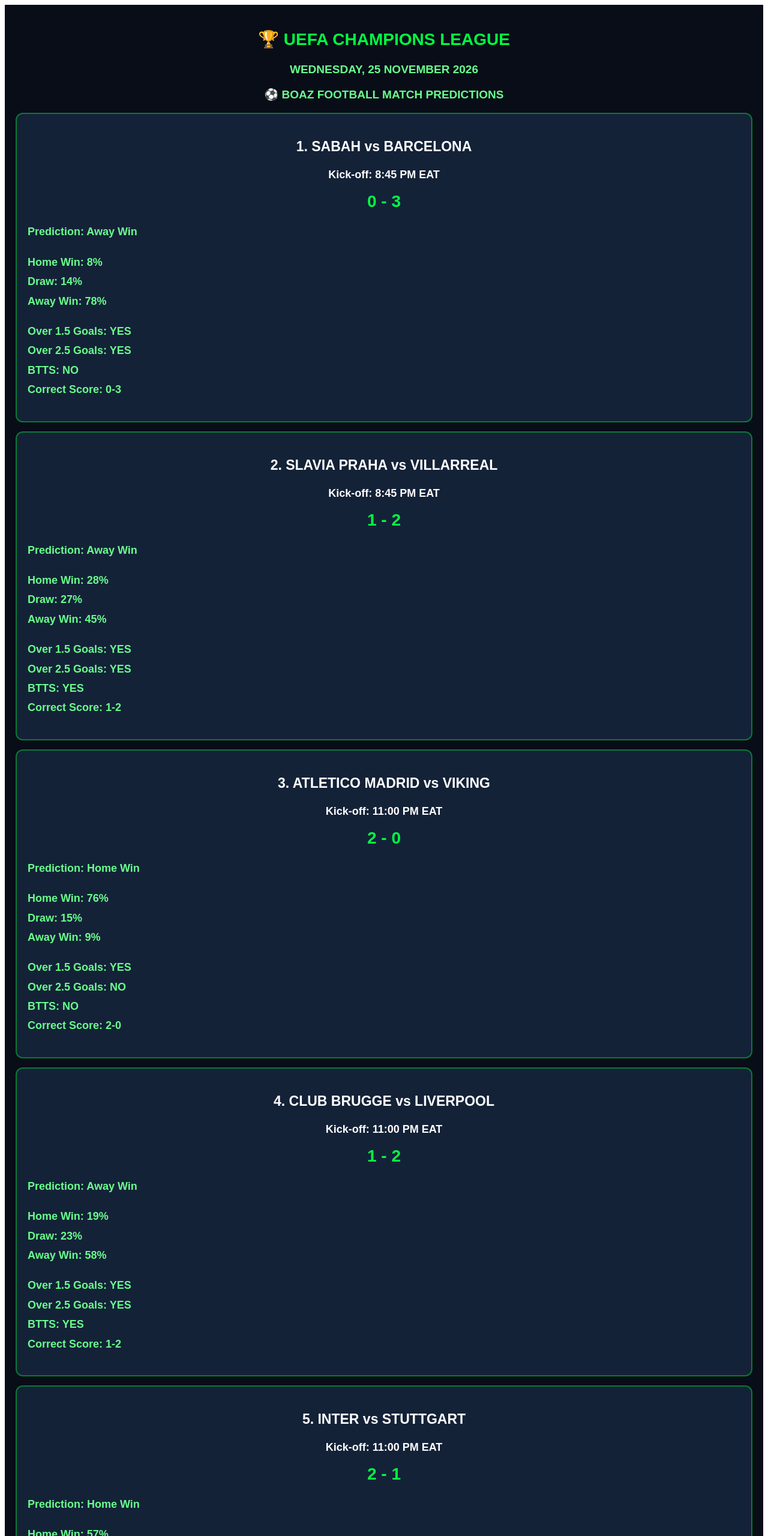
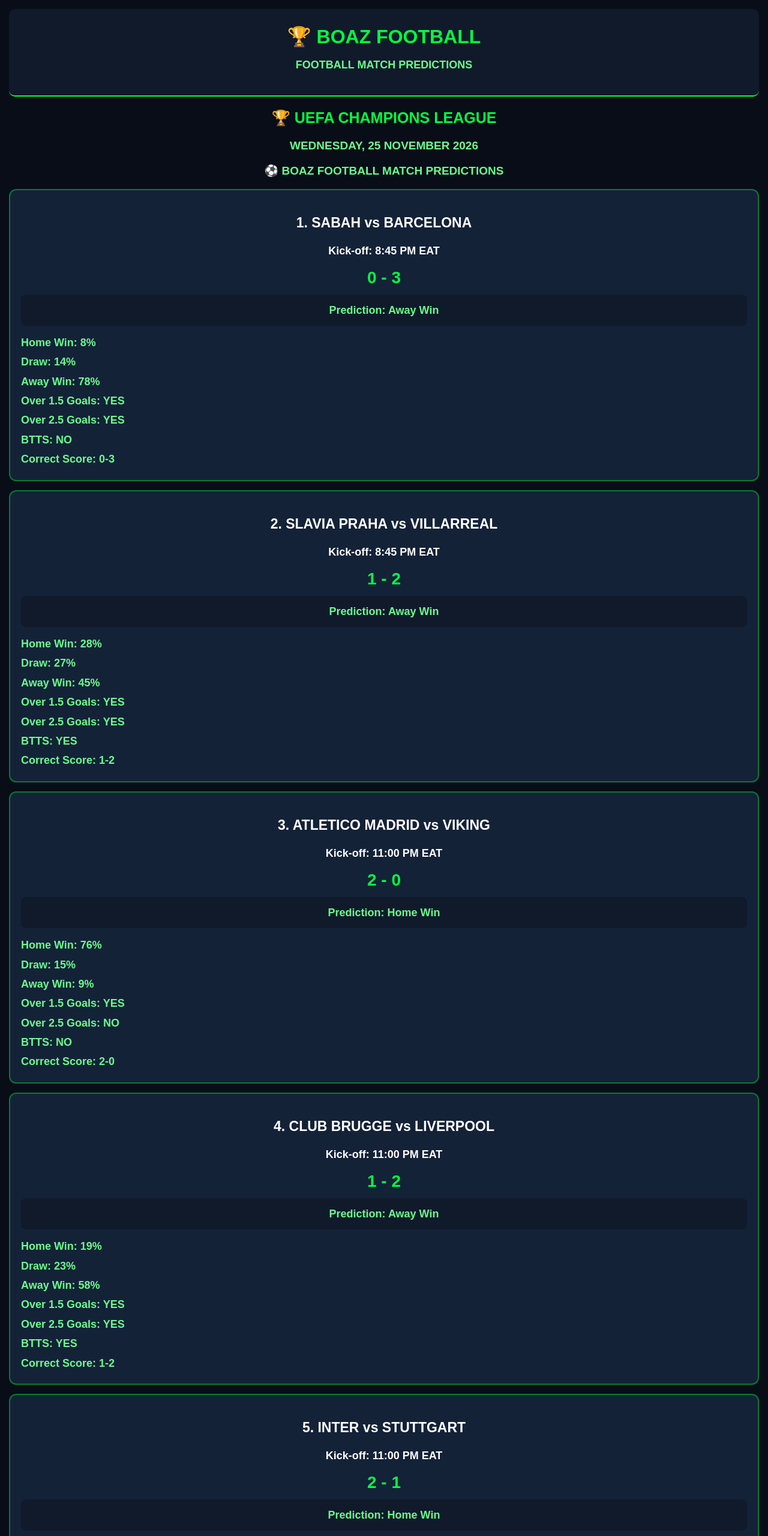
Before and after one commit to boazarenah-cell/boaz-foatball-site-2026, a plain HTML site: page index.html in a window 1280 px wide. Shown: the top 2560 px of the page at 60% size. Drawn offline with Linux system fonts and the light colour scheme.

```diff
--- a/index.html
+++ b/index.html
@@ -1,35 +1,59 @@
 
-<!-- =========================================
-     BOAZ FOOTBALL - UEFA CHAMPIONS LEAGUE
-     WEDNESDAY 25 NOVEMBER 2026
-========================================= -->
-
-<section id="boaz-champions">
+<!DOCTYPE html>
+<html lang="en">
+<head>
+<meta charset="UTF-8">
+<meta name="viewport" content="width=device-width, initial-scale=1.0">
+<title>BOAZ FOOTBALL - Champions League Predictions</title>
 
 <style>
-#boaz-champions {
+* {
+  box-sizing: border-box;
+}
+
+body {
   background: #080d18;
   color: #ffffff;
   font-family: Arial, sans-serif;
-    padding: 18px;
   font-size: 18px;
+  margin: 0;
+  padding: 15px;
 }
 
-#boaz-champions h2 {
-    color: #00ff41;
+header {
+  background: #101a2b;
+  border-bottom: 2px solid #00ff41;
+  padding: 22px 12px;
   text-align: center;
-    font-size: 28px;
-    font-weight: 900;
+  border-radius: 10px;
 }
 
-#boaz-champions .date {
+header h1 {
+  color: #00ff41;
+  font-size: 32px;
+  font-weight: 900;
+  margin: 5px;
+}
+
+header p {
   color: #69ff8c;
-    text-align: center;
-    font-size: 19px;
   font-weight: bold;
 }
 
-#boaz-champions .match-card {
+h2 {
+  color: #00ff41;
+  text-align: center;
+  font-size: 25px;
+}
+
+.date {
+  color: #69ff8c;
+  text-align: center;
+  font-weight: bold;
+  font-size: 19px;
+}
+
+.match-card {
   background: #142238;
   border: 2px solid #087a35;
   border-radius: 12px;
@@ -37,21 +61,15 @@
   margin: 15px 0;
 }
 
-#boaz-champions .match-card h3 {
+.match-card h3,
+.match-card .teams {
   color: #ffffff;
   font-size: 23px;
   font-weight: 900;
   text-align: center;
 }
 
-#boaz-champions .teams {
-    color: #ffffff;
-    font-size: 21px;
-    font-weight: 900;
-    text-align: center;
-}
-
-#boaz-champions .score {
+.score {
   color: #00ff41;
   font-size: 28px;
   font-weight: 900;
@@ -59,213 +77,258 @@
   margin: 12px;
 }
 
-#boaz-champions .prediction,
-#boaz-champions .odds,
-#boaz-champions .stats {
+.kickoff {
+  color: #ffffff;
+  text-align: center;
+  font-weight: bold;
+}
+
+.prediction,
+.odds,
+.stats {
   color: #69ff8c;
   font-size: 18px;
   font-weight: bold;
   line-height: 1.8;
 }
 
-#boaz-champions .kickoff {
-    color: #ffffff;
+.prediction {
   text-align: center;
-    font-weight: bold;
+  background: #101a2b;
+  padding: 10px;
+  border-radius: 8px;
+  margin: 12px 0;
 }
 
-#boaz-champions .contact {
+footer {
+  background: #101a2b;
+  border: 2px solid #087a35;
+  border-radius: 12px;
+  padding: 22px 12px;
   text-align: center;
-    background: #101a2b;
-    border: 2px solid #00ff41;
-    border-radius: 12px;
-    padding: 18px;
   margin-top: 25px;
 }
 
-#boaz-champions .contact a {
-    color: #00ff41;
+.whatsapp {
+  display: block;
+  background: #00ff41;
+  color: #080d18;
   font-size: 21px;
   font-weight: 900;
   text-decoration: none;
+  padding: 16px 10px;
+  border-radius: 10px;
+  margin: 18px auto;
+  max-width: 420px;
+  text-align: center;
 }
+
+.whatsapp:active {
+  background: #69ff8c;
+}
+
+.disclaimer {
+  color: #69ff8c;
+  font-size: 15px;
+  line-height: 1.6;
+}
+
 </style>
+</head>
+
+<body>
+
+<header>
+<h1>🏆 BOAZ FOOTBALL</h1>
+<p>FOOTBALL MATCH PREDICTIONS</p>
+</header>
 
 <h2>🏆 UEFA CHAMPIONS LEAGUE</h2>
 
-<p class="date">
-WEDNESDAY, 25 NOVEMBER 2026
-</p>
+<p class="date">WEDNESDAY, 25 NOVEMBER 2026</p>
 
-<p class="date">
-⚽ BOAZ FOOTBALL MATCH PREDICTIONS
-</p>
+<p class="date">⚽ BOAZ FOOTBALL MATCH PREDICTIONS</p>
 
-<!-- MATCH 1 -->
 <div class="match-card">
 <h3>1. SABAH vs BARCELONA</h3>
 <p class="kickoff">Kick-off: 8:45 PM EAT</p>
-<p class="score">0 - 3</p>
-<p class="prediction">Prediction: Away Win</p>
-<p class="odds">Home Win: 8%<br>
+<div class="score">0 - 3</div>
+<div class="prediction">Prediction: Away Win</div>
+<div class="odds">
+Home Win: 8%<br>
 Draw: 14%<br>
-Away Win: 78%</p>
-<p class="stats">
+Away Win: 78%
+</div>
+<div class="stats">
 Over 1.5 Goals: YES<br>
 Over 2.5 Goals: YES<br>
 BTTS: NO<br>
 Correct Score: 0-3
-</p>
+</div>
 </div>
 
-<!-- MATCH 2 -->
 <div class="match-card">
 <h3>2. SLAVIA PRAHA vs VILLARREAL</h3>
 <p class="kickoff">Kick-off: 8:45 PM EAT</p>
-<p class="score">1 - 2</p>
-<p class="prediction">Prediction: Away Win</p>
-<p class="odds">Home Win: 28%<br>
+<div class="score">1 - 2</div>
+<div class="prediction">Prediction: Away Win</div>
+<div class="odds">
+Home Win: 28%<br>
 Draw: 27%<br>
-Away Win: 45%</p>
-<p class="stats">
+Away Win: 45%
+</div>
+<div class="stats">
 Over 1.5 Goals: YES<br>
 Over 2.5 Goals: YES<br>
 BTTS: YES<br>
 Correct Score: 1-2
-</p>
+</div>
 </div>
 
-<!-- MATCH 3 -->
 <div class="match-card">
 <h3>3. ATLETICO MADRID vs VIKING</h3>
 <p class="kickoff">Kick-off: 11:00 PM EAT</p>
-<p class="score">2 - 0</p>
-<p class="prediction">Prediction: Home Win</p>
-<p class="odds">Home Win: 76%<br>
+<div class="score">2 - 0</div>
+<div class="prediction">Prediction: Home Win</div>
+<div class="odds">
+Home Win: 76%<br>
 Draw: 15%<br>
-Away Win: 9%</p>
-<p class="stats">
+Away Win: 9%
+</div>
+<div class="stats">
 Over 1.5 Goals: YES<br>
 Over 2.5 Goals: NO<br>
 BTTS: NO<br>
 Correct Score: 2-0
-</p>
+</div>
 </div>
 
-<!-- MATCH 4 -->
 <div class="match-card">
 <h3>4. CLUB BRUGGE vs LIVERPOOL</h3>
 <p class="kickoff">Kick-off: 11:00 PM EAT</p>
-<p class="score">1 - 2</p>
-<p class="prediction">Prediction: Away Win</p>
-<p class="odds">Home Win: 19%<br>
+<div class="score">1 - 2</div>
+<div class="prediction">Prediction: Away Win</div>
+<div class="odds">
+Home Win: 19%<br>
 Draw: 23%<br>
-Away Win: 58%</p>
-<p class="stats">
+Away Win: 58%
+</div>
+<div class="stats">
 Over 1.5 Goals: YES<br>
 Over 2.5 Goals: YES<br>
 BTTS: YES<br>
 Correct Score: 1-2
-</p>
+</div>
 </div>
 
-<!-- MATCH 5 -->
 <div class="match-card">
 <h3>5. INTER vs STUTTGART</h3>
 <p class="kickoff">Kick-off: 11:00 PM EAT</p>
-<p class="score">2 - 1</p>
-<p class="prediction">Prediction: Home Win</p>
-<p class="odds">Home Win: 57%<br>
+<div class="score">2 - 1</div>
+<div class="prediction">Prediction: Home Win</div>
+<div class="odds">
+Home Win: 57%<br>
 Draw: 24%<br>
-Away Win: 19%</p>
-<p class="stats">
+Away Win: 19%
+</div>
+<div class="stats">
 Over 1.5 Goals: YES<br>
 Over 2.5 Goals: YES<br>
 BTTS: YES<br>
 Correct Score: 2-1
-</p>
+</div>
 </div>
 
-<!-- MATCH 6 -->
 <div class="match-card">
 <h3>6. SHAKHTAR DONETSK vs FENERBAHCE</h3>
 <p class="kickoff">Kick-off: 11:00 PM EAT</p>
-<p class="score">1 - 1</p>
-<p class="prediction">Prediction: Draw</p>
-<p class="odds">Home Win: 34%<br>
+<div class="score">1 - 1</div>
+<div class="prediction">Prediction: Draw</div>
+<div class="odds">
+Home Win: 34%<br>
 Draw: 32%<br>
-Away Win: 34%</p>
-<p class="stats">
+Away Win: 34%
+</div>
+<div class="stats">
 Over 1.5 Goals: NO<br>
 Over 2.5 Goals: NO<br>
 BTTS: YES<br>
 Correct Score: 1-1
-</p>
+</div>
 </div>
 
-<!-- MATCH 7 -->
 <div class="match-card">
 <h3>7. LILLE vs BAYERN MUNICH</h3>
 <p class="kickoff">Kick-off: 11:00 PM EAT</p>
-<p class="score">1 - 2</p>
-<p class="prediction">Prediction: Away Win</p>
-<p class="odds">Home Win: 19%<br>
+<div class="score">1 - 2</div>
+<div class="prediction">Prediction: Away Win</div>
+<div class="odds">
+Home Win: 19%<br>
 Draw: 23%<br>
-Away Win: 58%</p>
-<p class="stats">
+Away Win: 58%
+</div>
+<div class="stats">
 Over 1.5 Goals: YES<br>
 Over 2.5 Goals: YES<br>
 BTTS: YES<br>
 Correct Score: 1-2
-</p>
+</div>
 </div>
 
-<!-- MATCH 8 -->
 <div class="match-card">
 <h3>8. PSG vs ROMA</h3>
 <p class="kickoff">Kick-off: 11:00 PM EAT</p>
-<p class="score">2 - 1</p>
-<p class="prediction">Prediction: Home Win</p>
-<p class="odds">Home Win: 61%<br>
+<div class="score">2 - 1</div>
+<div class="prediction">Prediction: Home Win</div>
+<div class="odds">
+Home Win: 61%<br>
 Draw: 23%<br>
-Away Win: 16%</p>
-<p class="stats">
+Away Win: 16%
+</div>
+<div class="stats">
 Over 1.5 Goals: YES<br>
 Over 2.5 Goals: YES<br>
 BTTS: YES<br>
 Correct Score: 2-1
-</p>
+</div>
 </div>
 
-<!-- MATCH 9 -->
 <div class="match-card">
 <h3>9. SPORTING CP vs MANCHESTER UNITED</h3>
 <p class="kickoff">Kick-off: 11:00 PM EAT</p>
-<p class="score">1 - 2</p>
-<p class="prediction">Prediction: Away Win</p>
-<p class="odds">Home Win: 29%<br>
+<div class="score">1 - 2</div>
+<div class="prediction">Prediction: Away Win</div>
+<div class="odds">
+Home Win: 29%<br>
 Draw: 26%<br>
-Away Win: 45%</p>
-<p class="stats">
+Away Win: 45%
+</div>
+<div class="stats">
 Over 1.5 Goals: YES<br>
 Over 2.5 Goals: YES<br>
 BTTS: YES<br>
 Correct Score: 1-2
-</p>
+</div>
 </div>
 
-<div class="contact">
-<p style="color:#ffffff;font-weight:bold;">
-BOAZ FOOTBALL
-</p>
-<a href="https://wa.me/256777232502" target="_blank">
+<footer>
+<h2>BOAZ FOOTBALL</h2>
+
+<a class="whatsapp"
+href="https://wa.me/256777232502"
+target="_blank">
 📲 CONTACT US ON WHATSAPP
 </a>
-</div>
 
-<p style="text-align:center;color:#69ff8c;font-size:14px;">
+<p class="disclaimer">
 Predictions are opinions based on estimates.
 Not guaranteed results.
 </p>
 
-</section>
+<p class="disclaimer">
+© 2026 BOAZ FOOTBALL
+</p>
+</footer>
+
+</body>
+</html>
```
Lines whose indentation alone changed are shown as unchanged.
